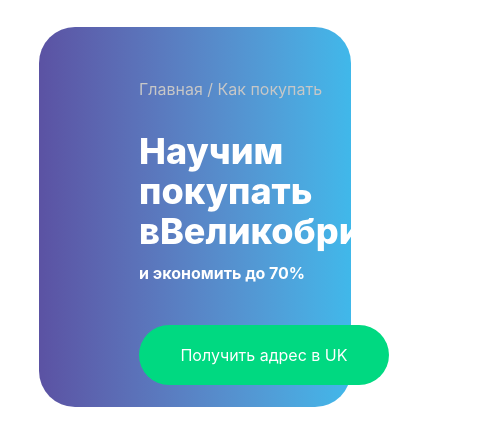
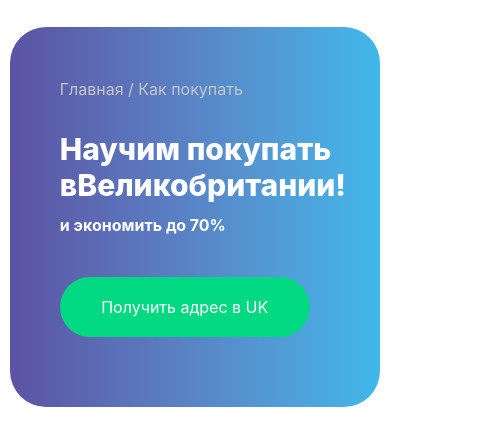
Before and after one commit to MuhammadzodaYunus/Team-work-, a website: page index.html in a window 390 px wide. Shown: the part 81-526 px from the top of the page, 483 px wide, since content can reach past the window. Drawn offline with nearby package versions, Linux system fonts and the light colour scheme; files that its build step writes are made by us from their sources.

Commit message:
fix by Teamlead

```diff
--- a/index.html
+++ b/index.html
@@ -31,10 +31,10 @@
             </div>
         </nav>
 
-        <div class="w-[80%] m-auto h-[380px] rounded-[36px] bg-linear-to-r from-[#5B52A3] to-[#40B8EA]">
-            <div class="max-w-[1200px] m-auto pl-[100px]">
-                <p class="text-[#c7c7c7] pt-[50px]">Главная  /  Как покупать</p>
-                <h2 class="text-4xl text-white font-extrabold mt-[30px]">Научим покупать вВеликобритании!</h2>
+        <div class="lg:w-[80%] w-[95%] m-auto h-[380px] rounded-[36px] bg-linear-to-r from-[#5B52A3] to-[#40B8EA]">
+            <div class="max-w-[1200px] m-auto lg:pl-[100px] pl-[50px]">
+                <p class="text-[#c7c7c7] pt-[50px] ">Главная  /  Как покупать</p>
+                <h2 class="lg:text-4xl text-3xl text-white font-extrabold mt-[30px]">Научим покупать вВеликобритании!</h2>
                 <p class=" text-white font-bold mt-[10px]">и экономить до 70%</p>
                 <button class="w-[250px] h-[60px] bg-[#00D981] text-[white] rounded-[36px] mt-[40px]">Получить адрес в UK</button>
             </div>
```
